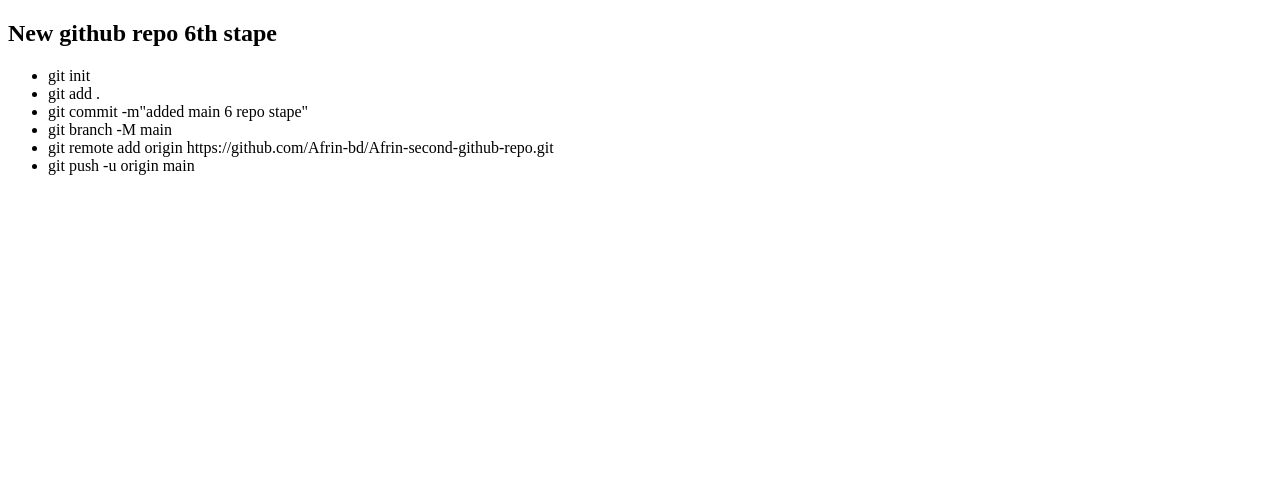
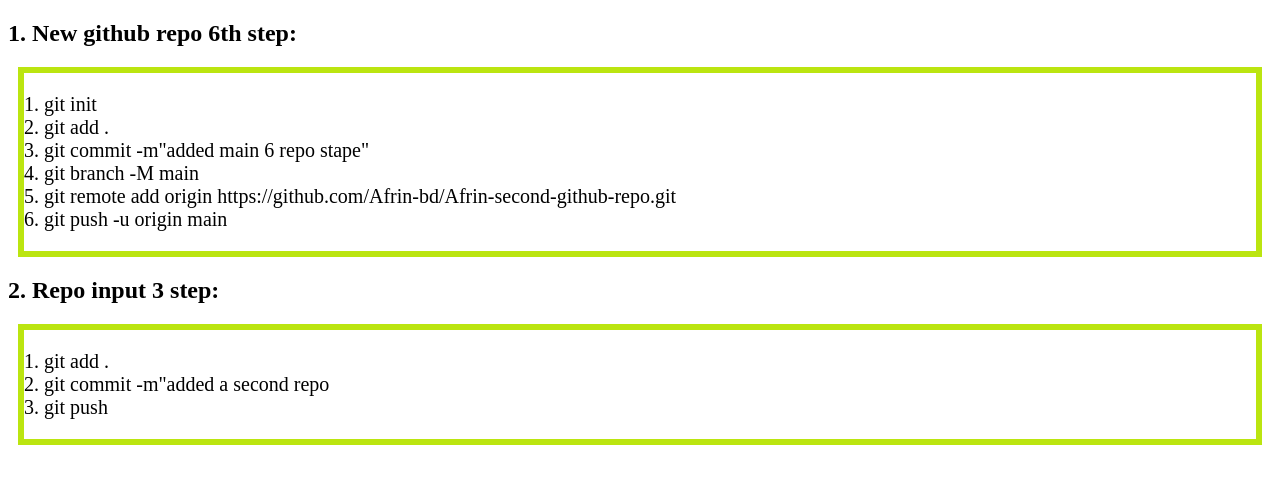
Before and after one commit to Afrin-bd/Afrin-second-github-repo, a plain HTML site: page index.html in a window 1280 px wide. Drawn offline with Linux system fonts and the light colour scheme.

Commit message:
added a second repo

```diff
--- a/index.html
+++ b/index.html
@@ -7,14 +7,21 @@
   <link rel="stylesheet" href="styles/secondrepo.css">
 </head>
 <body>
-  <h2>New github repo 6th stape</h2>
-  <ul>
+  <h2>1. New github repo 6th step:</h2>
+  <ol>
     <li>git init</li>
     <li>git add .</li>
     <li>git commit -m"added main 6 repo stape"</li>
     <li>git branch -M main</li>
     <li>git remote add origin https://github.com/Afrin-bd/Afrin-second-github-repo.git</li>
     <li>git push -u origin main</li>
-  </ul>
+  </ol>
+
+  <h2>2. Repo input 3 step:</h2>
+  <ol>
+    <li>git add .</li>
+    <li>git commit -m"added a second repo</li>
+    <li>git push</li>
+  </ol>
 </body>
 </html>
--- a/styles/secondrepo.css
+++ b/styles/secondrepo.css
@@ -0,0 +1,7 @@
+ol{
+  border: 6px solid rgb(187, 229, 16);
+  font-size: 20px;
+  margin:10px;
+  padding:20px;
+
+}
```
